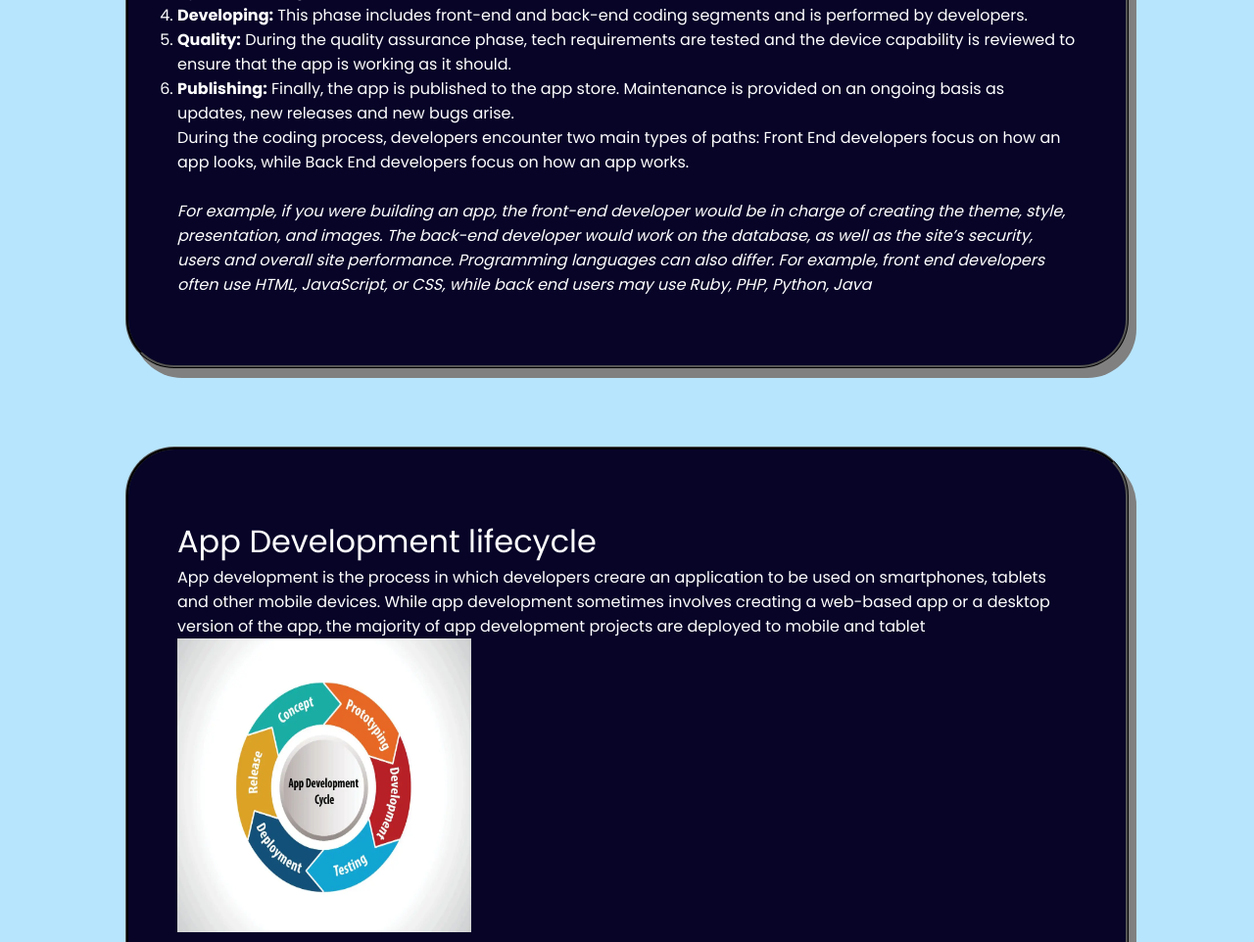
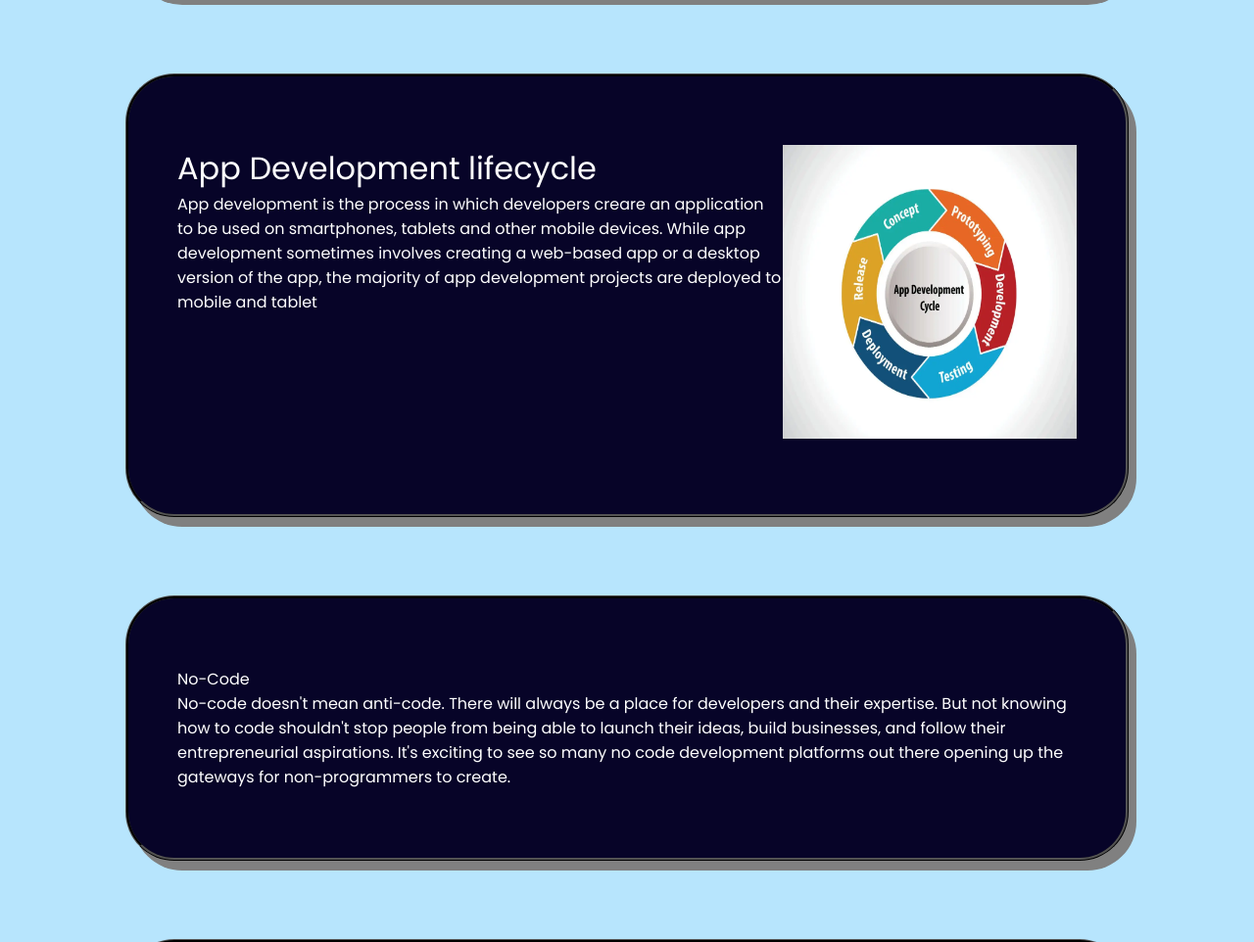
Before and after one commit to ChetanGaurkhede/APP-DEVL, a plain HTML site: page index.html in a window 1280 px wide. Shown: the part 1522-2484 px from the top of the page at 98% size. Drawn offline with Linux system fonts and the light colour scheme.

Commit message:
Update style.css

```diff
--- a/style.css
+++ b/style.css
@@ -78,6 +78,8 @@
 .example{
     font-style: italic;
 }
+.lifecycle{
+    display: inline-flex;
 .navbar {
     position: fixed;
     width: 100%;
```
